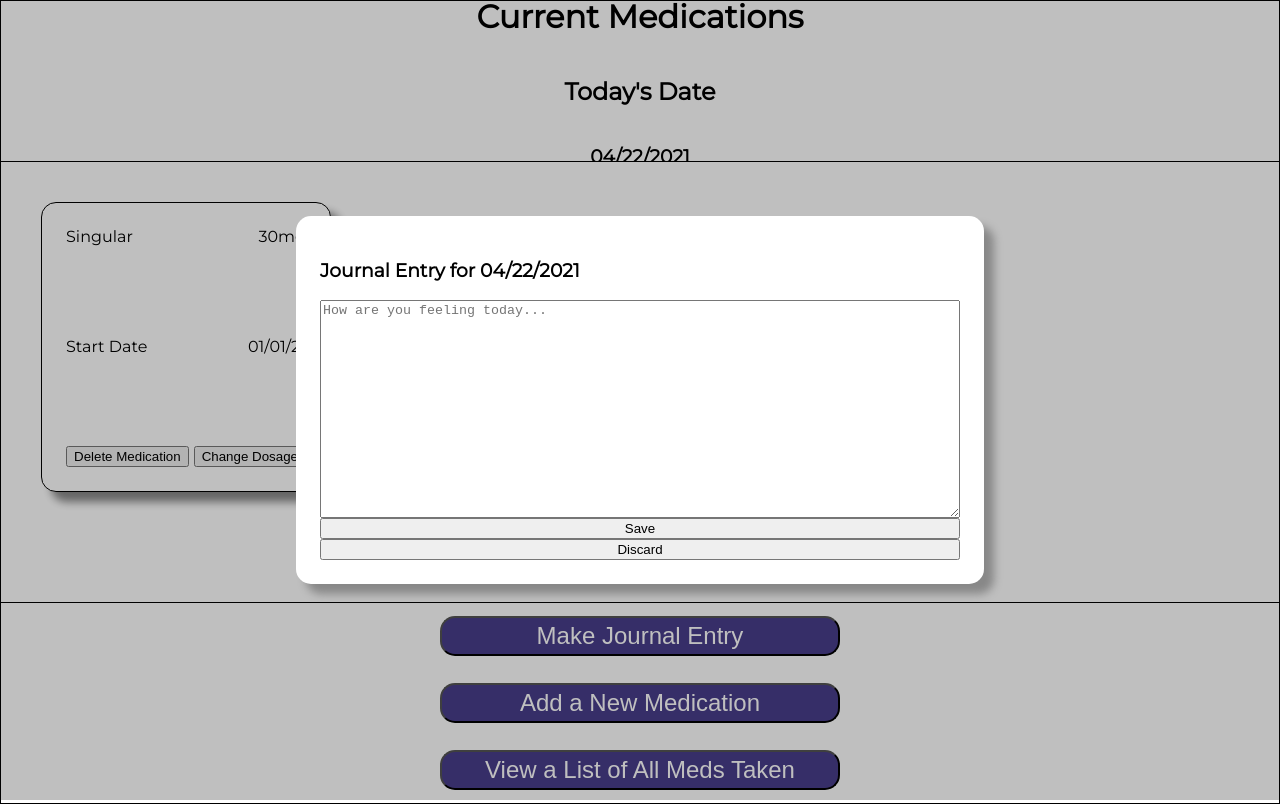
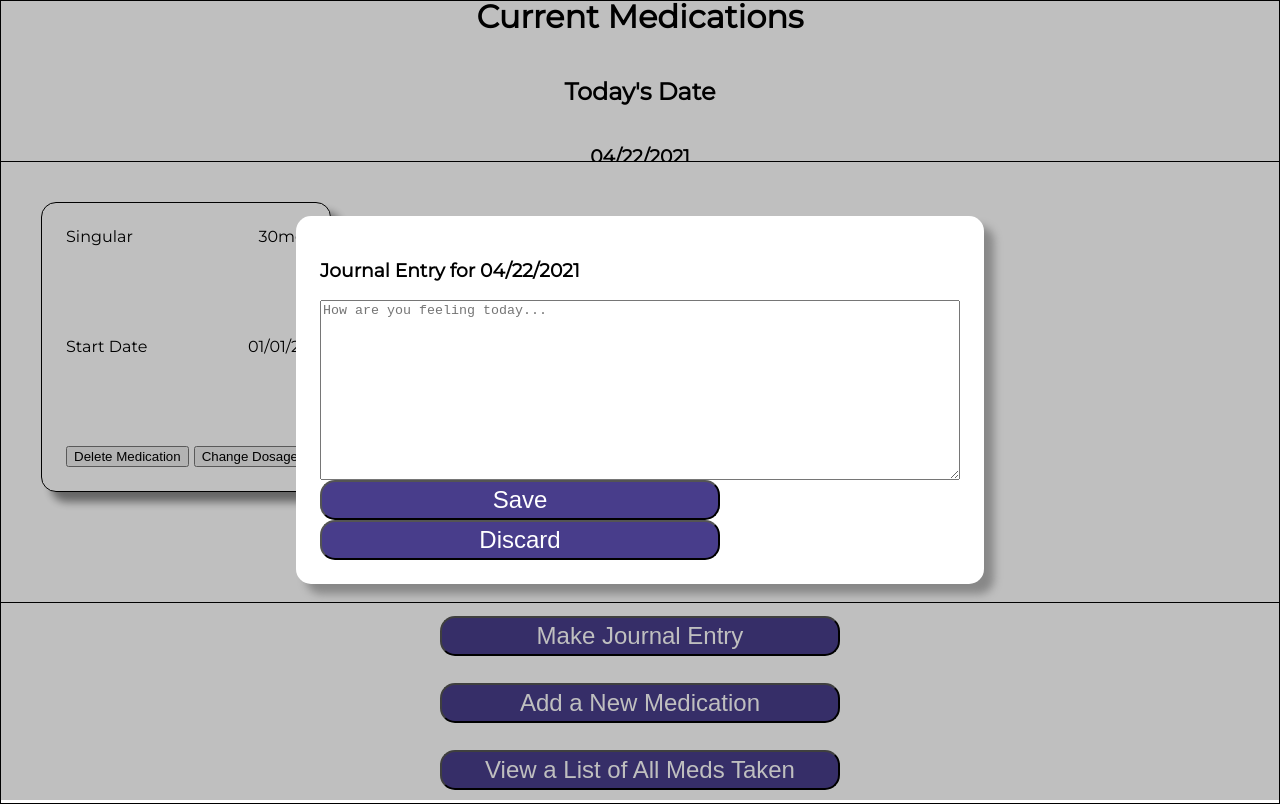
Before and after one commit to azharshahstl/Med-Master-Frontend, a React (Create React App) app: page / in a window 1280 px wide. Both pictures are taken after a click on the button "Make Journal Entry". Built offline with nearby package versions, Linux system fonts and the light colour scheme.

Commit message:
made journal entry form controlled

```diff
--- a/src/CurrentMedications/JournalEntry.js
+++ b/src/CurrentMedications/JournalEntry.js
@@ -1,13 +1,17 @@
-import React from 'react'
+import React, {useState} from 'react'
 
 const JournalEntry = ({date, closeEntry}) => {
+    const [entryData, setEntryData] = useState('')
+
     return (
         <div style={styles.journalEntryContainer}>
             <div style={styles.journalEntryCard}>
                 <h3>Journal Entry for {date}</h3>
-                <textarea placeholder='How are you feeling today...' style={styles.entryTextArea}/>
-                <button>Save</button>
-                <button onClick={() => closeEntry()}>Discard</button>
+                <textarea placeholder='How are you feeling today...' value={entryData} onChange={(e) => setEntryData(e.target.value)} style={styles.entryTextArea}/>
+                <div>
+                    <button style={styles.entryBtns}>Save</button>
+                    <button onClick={() => closeEntry()} style={styles.entryBtns}>Discard</button>
+                </div>
             </div>
         </div>
     )
@@ -34,10 +38,19 @@ const styles = {
         padding: '3vh',
         boxShadow: '10px 10px 8px #888888',
         display: 'flex',
-        flexDirection: 'column'
+        flexDirection: 'column',
+
     },
     entryTextArea: {
         height: '75%'
+    },
+    entryBtns: {
+        width: '50vh',
+        height: '5vh',
+        backgroundColor: 'darkslateblue',
+        borderRadius: '15px',
+        color: 'white',
+        fontSize: '3vh'
     }
 }
 
```
